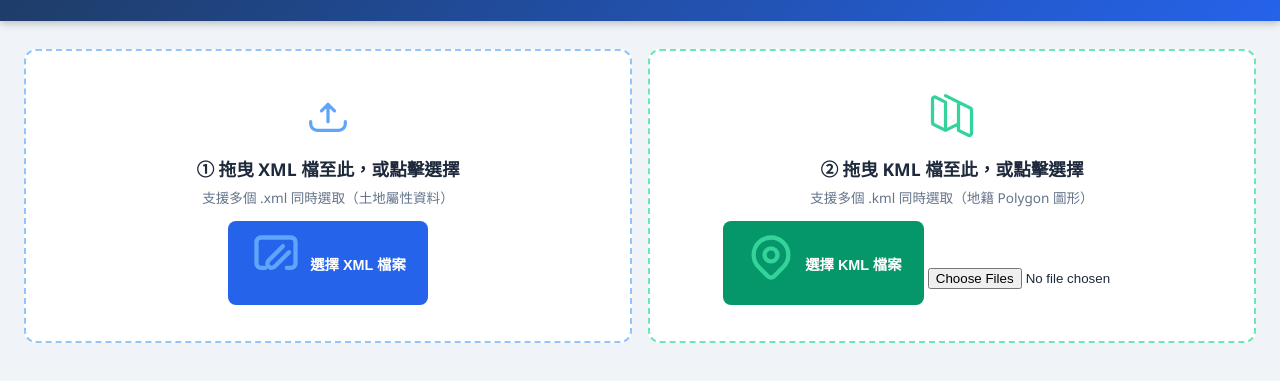
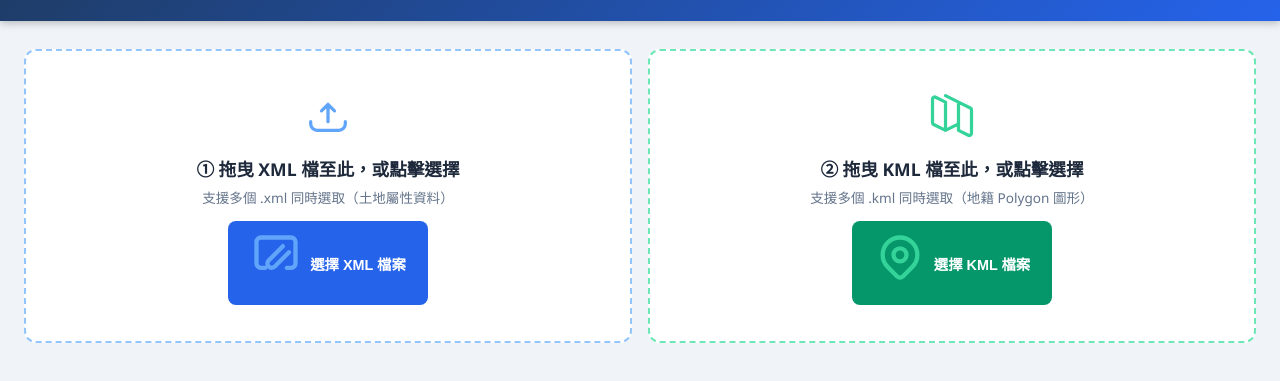
Before and after one commit to Daisord/daisord.github.io, a plain HTML site: page index.html in a window 1280 px wide. Shown: the part 89-470 px from the top of the page. Drawn offline with nearby package versions, Linux system fonts and the light colour scheme.

Commit message:
修正 KML 檔案上傳按鈕的顯示樣式，隱藏檔案輸入欄位

```diff
--- a/index.html
+++ b/index.html
@@ -602,7 +602,7 @@
                     </svg>
                     選擇 KML 檔案
                 </button>
-                <input type="file" id="kmlFileInput" accept=".kml" multiple />
+                <input type="file" id="kmlFileInput" accept=".kml" multiple style="display:none;" />
             </div>
         </div>
 
```
Also changed, not shown: 1 other file.
